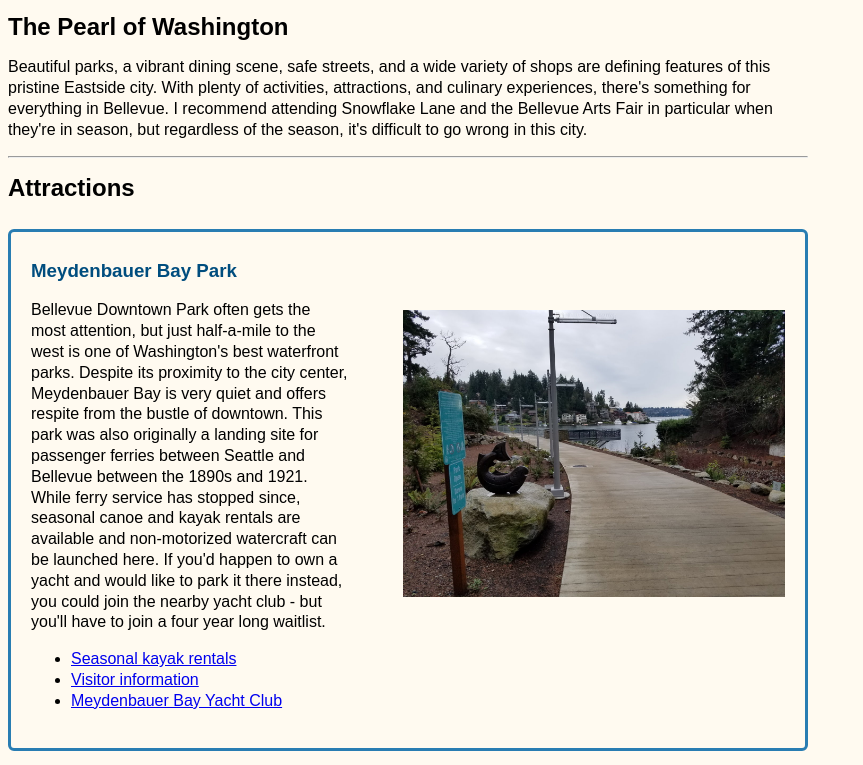
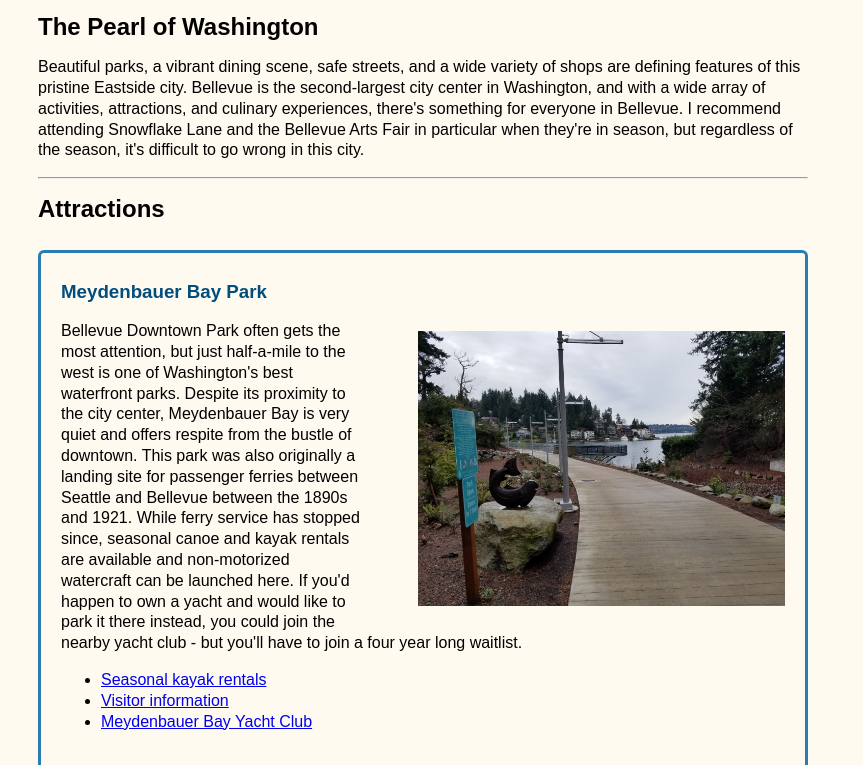
Before and after one commit to nathbro-bc/project3, a plain HTML site: page index.html in a window 1280 px wide. Shown: the part 131-896 px from the top of the page, without its empty margins (0-863 px from the left). Drawn offline with Linux system fonts and the light colour scheme.

Commit message:
Update index.html

```diff
--- a/index.html
+++ b/index.html
@@ -1,4 +1,4 @@
-<!DOCTYPE html>
+<!doctype html>
 <html lang="en">
     <head>
         <meta charset="UTF-8" />
@@ -17,6 +17,7 @@
             .content {
                 margin: auto;
                 max-width: 1000px;
+                padding-left: 30px;
             }
 
             .contain {
@@ -77,10 +78,10 @@
                 <h2>The Pearl of Washington</h2>
                 <p>
                     Beautiful parks, a vibrant dining scene, safe streets, and a wide variety of shops are defining
-                    features of this pristine Eastside city. With plenty of activities, attractions, and culinary
-                    experiences, there's something for everything in Bellevue. I recommend attending Snowflake Lane and
-                    the Bellevue Arts Fair in particular when they're in season, but regardless of the season, it's
-                    difficult to go wrong in this city.
+                    features of this pristine Eastside city. Bellevue is the second-largest city center in Washington,
+                    and with a wide array of activities, attractions, and culinary experiences, there's something for
+                    everyone in Bellevue. I recommend attending Snowflake Lane and the Bellevue Arts Fair in particular
+                    when they're in season, but regardless of the season, it's difficult to go wrong in this city.
                 </p>
             </div>
             <hr />
```
